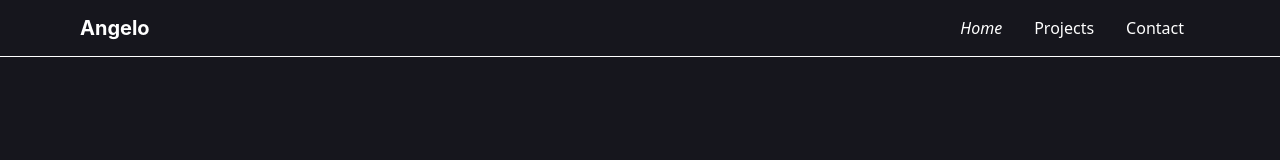
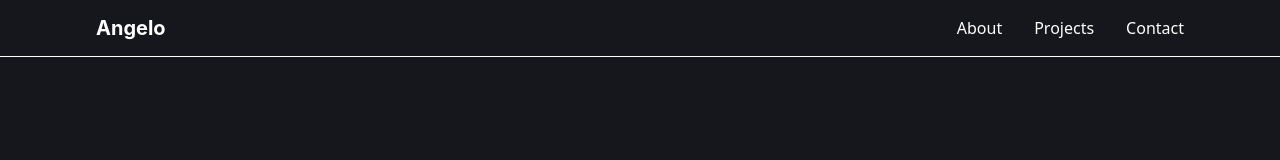
Before and after one commit to angeloanan/angeloanan.xyz, a Next.js app: page / in a window 1280 px wide. Shown: the top 160 px of the page. Built offline with nearby package versions, Linux system fonts and the light colour scheme.

Commit message:
refactor(navbar): added about page
- Uses my name to go back to the homepage
- Added an about page

```diff
--- a/src/components/navbar/index.tsx
+++ b/src/components/navbar/index.tsx
@@ -3,17 +3,20 @@ import * as React from 'react'
 import { Box, Flex, Heading, Spacer } from '@chakra-ui/react'
 
 import NavbarButton from './navbar-button'
+import Link from 'next/link'
 
 const Navbar: React.FC = () => {
   return (
     <>
       <Flex as="nav" maxW="6xl" mx="auto" px={4}>
-        <Box py={4}>
-          <Heading size="md">Angelo</Heading>
-        </Box>
+        <Link href="/" passHref>
+          <Box p={4} as="button">
+            <Heading size="md">Angelo</Heading>
+          </Box>
+        </Link>
         <Spacer/>
         <Flex>
-          <NavbarButton title="Home" link="/"/>
+          <NavbarButton title="About" link="/about"/>
           <NavbarButton title="Projects" link="/projects"/>
           <NavbarButton title="Contact" link="/contact"/>
         </Flex>
```
